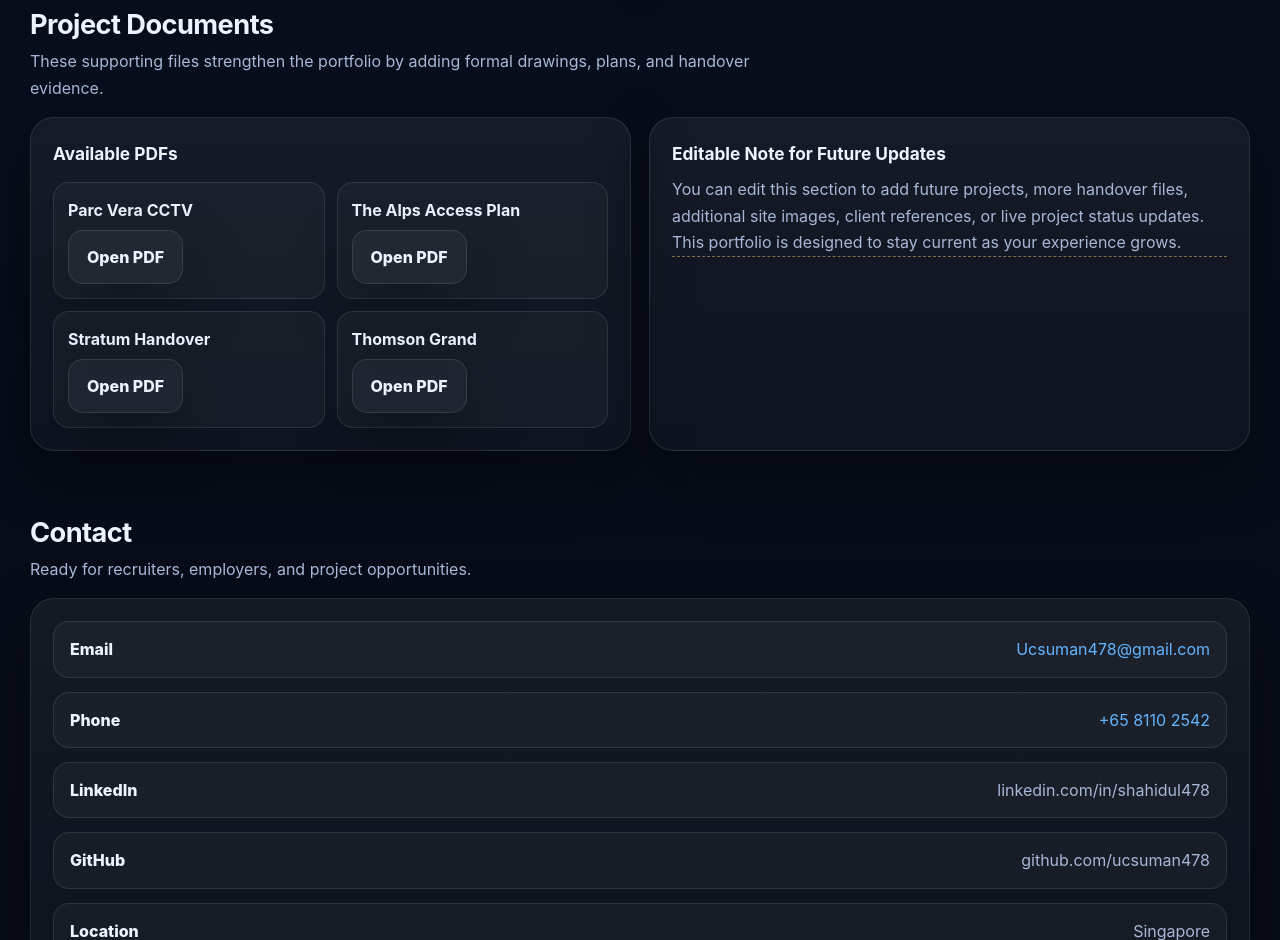
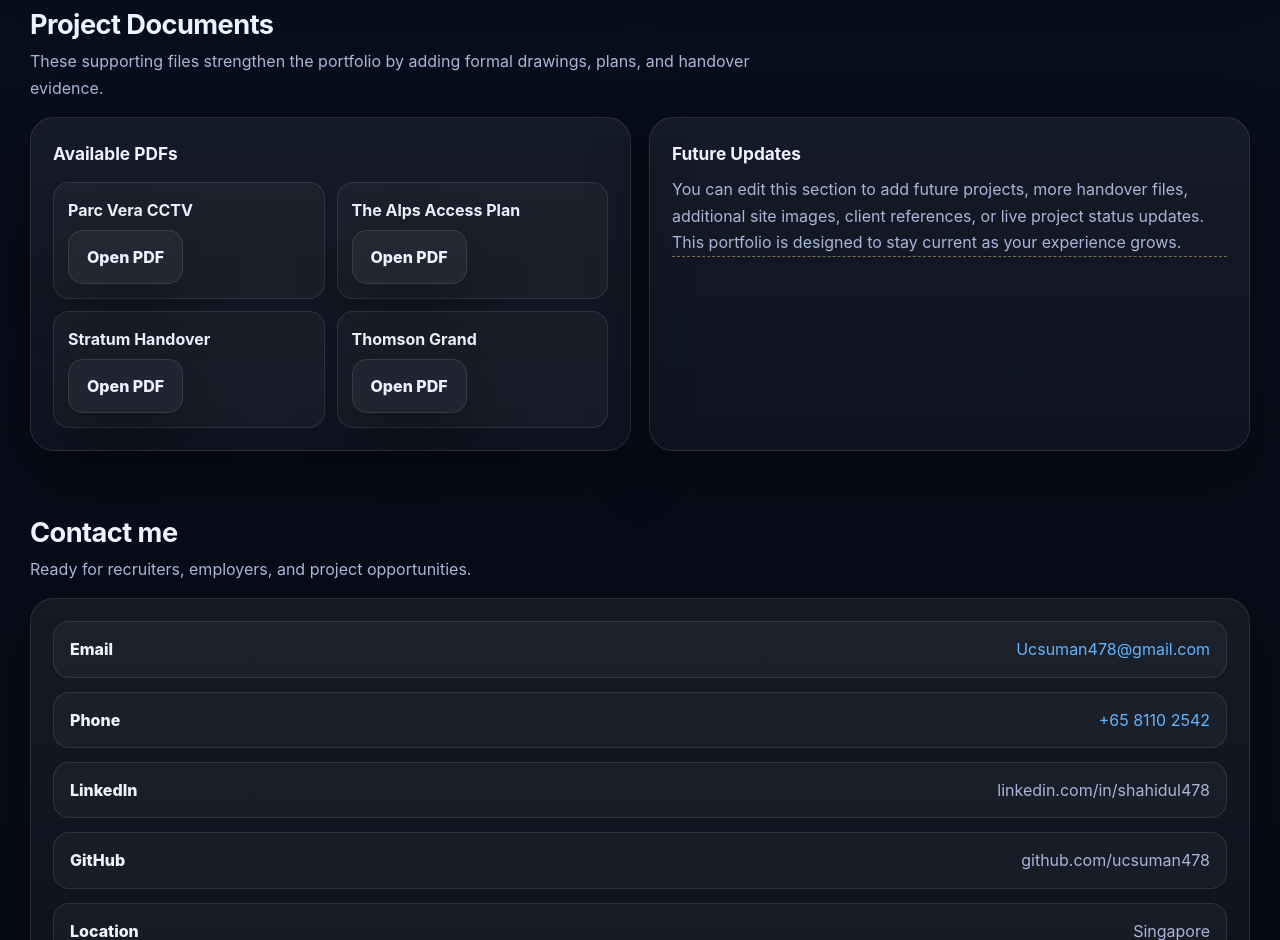
Before and after one commit to Ucsuman478/ucsuman478.github.io, a plain HTML site: page index.html in a window 1280 px wide. Shown: the part 4372-5312 px from the top of the page. Drawn offline with Linux system fonts and the light colour scheme.

Commit message:
Update index.html

```diff
--- a/index.html
+++ b/index.html
@@ -854,7 +854,7 @@
 </div>
 </div>
 <div class="card">
-<h3>Editable Note for Future Updates</h3>
+<h3>Future Updates</h3>
 <p class="editable" contenteditable="true">
             You can edit this section to add future projects, more handover files, additional site images, client references, or live project status updates. This portfolio is designed to stay current as your experience grows.
           </p>
@@ -864,7 +864,7 @@
 <section id="contact">
 <div class="section-head">
 <div>
-<h2 class="section-title">Contact</h2>
+<h2 class="section-title">Contact me</h2>
 <p class="section-text">Ready for recruiters, employers, and project opportunities.</p>
 </div>
 </div>
```
